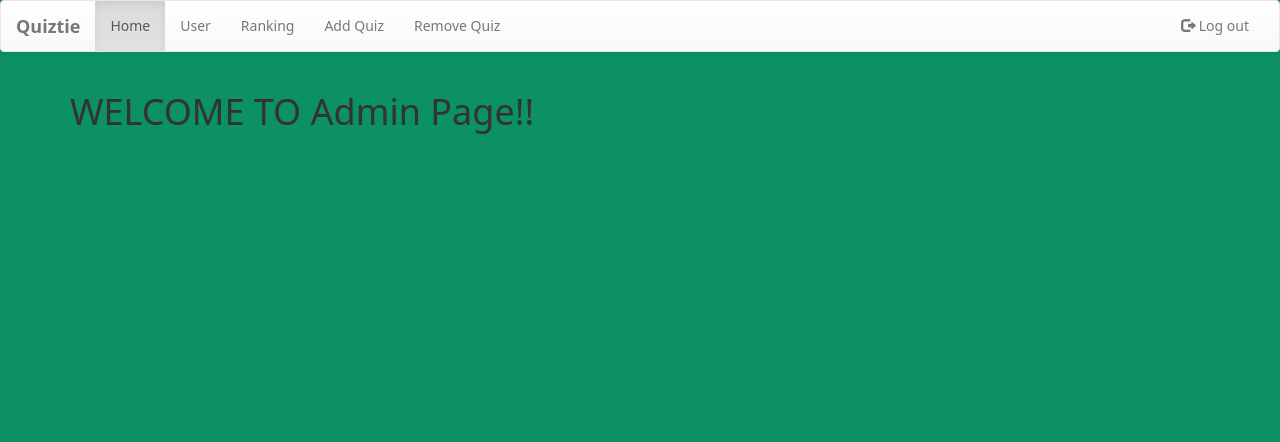
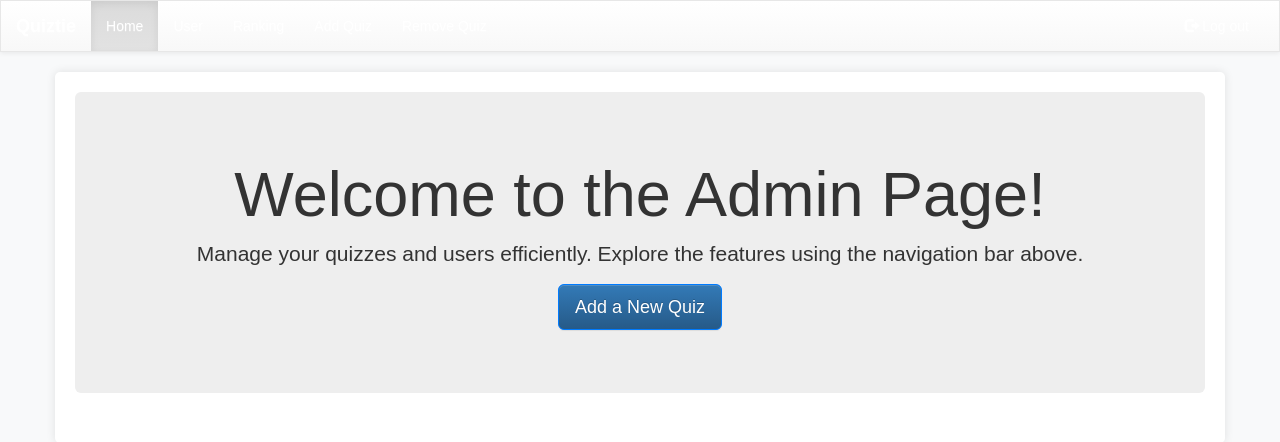
Before and after one commit to Uttam1910/QuiztieProject, a PHP site: page /dashboard.php in a window 1280 px wide. Shown: the top 442 px of the page. Run offline with PHP 8.4, Linux system fonts and the light colour scheme; the visitor is signed in with stand-in values (Sample User, id 1).

Commit message:
beautified admin page

```diff
--- a/dashboard.php
+++ b/dashboard.php
@@ -14,20 +14,65 @@
 ?>
 
 <!DOCTYPE html>
-<html>
+<html lang="en">
 <head>
     <meta charset="UTF-8">
     <meta name="viewport" content="width=device-width, initial-scale=1.0">
     <meta http-equiv="X-UA-Compatible" content="ie=edge">
     <title>Dashboard | Quiztie</title>
-    <link  rel="stylesheet" href="css/bootstrap.min.css"/>
-    <link  rel="stylesheet" href="css/bootstrap-theme.min.css"/>
+    <link rel="stylesheet" href="css/bootstrap.min.css">
+    <link rel="stylesheet" href="css/bootstrap-theme.min.css">
+    <link rel="stylesheet" href="css/font.css">
     <link rel="stylesheet" href="css/welcome.css">
-    <link  rel="stylesheet" href="css/font.css">
     <script src="js/jquery.js" type="text/javascript"></script>
-    <script src="js/bootstrap.min.js"  type="text/javascript"></script>
+    <script src="js/bootstrap.min.js" type="text/javascript"></script>
+    <style>
+        body {
+            background-color: #f8f9fa;
+            font-family: 'Arial', sans-serif;
+        }
+        .navbar {
+            background-color: #343a40;
+            border-radius: 0;
+            margin-bottom: 20px;
+        }
+        .navbar-brand {
+            color: #fff !important;
+            font-weight: bold;
+        }
+        .navbar-nav > li > a {
+            color: #fff !important;
+        }
+        .navbar-nav > li.active > a {
+            background-color: #007bff !important;
+            color: #fff !important;
+        }
+        .navbar-nav > li > a:hover {
+            background-color: #007bff !important;
+            color: #fff !important;
+        }
+        .container {
+            background-color: #ffffff;
+            border-radius: 5px;
+            padding: 20px;
+            box-shadow: 0 0 10px rgba(0, 0, 0, 0.1);
+        }
+        .title1 {
+            color: #343a40;
+        }
+        .table {
+            background-color: #fff;
+        }
+        .btn-primary {
+            background-color: #007bff;
+            border-color: #007bff;
+        }
+        .btn-primary:hover {
+            background-color: #0056b3;
+            border-color: #0056b3;
+        }
+    </style>
 </head>
-
 <body>
     <nav class="navbar navbar-default title1">
         <div class="container-fluid">
@@ -50,7 +95,7 @@
                     <li><a href="dashboard.php?q=5">Remove Quiz</a></li>
                 </ul>
                 <ul class="nav navbar-nav navbar-right">
-                    <li <?php echo''; ?> > <a href="logout1.php?q=dashboard.php"><span class="glyphicon glyphicon-log-out" aria-hidden="true"></span>&nbsp;Log out</a></li>
+                    <li><a href="logout1.php?q=dashboard.php"><span class="glyphicon glyphicon-log-out" aria-hidden="true"></span>&nbsp;Log out</a></li>
                 </ul>
             </div>
         </div>
@@ -59,61 +104,85 @@
     <div class="container">
         <div class="row">
             <div class="col-md-12">
-                <?php if(@$_GET['q']==0)
-                {
-                   echo "<h1> WELCOME TO Admin Page!!
-					</h1>";
+                <?php if(@$_GET['q']==0): ?>
+                    <div class="jumbotron text-center">
+                        <h1>Welcome to the Admin Page!</h1>
+                        <p>Manage your quizzes and users efficiently. Explore the features using the navigation bar above.</p>
+                        <p><a href="dashboard.php?q=4" class="btn btn-primary btn-lg">Add a New Quiz</a></p>
+                    </div>
+                <?php endif; ?>
 
-                }
+                <?php if(@$_GET['q']==2): ?>
+                    <div class="panel title">
+                        <div class="table-responsive">
+                            <table class="table table-striped title1">
+                                <tr style="color:red">
+                                    <td><center><b>Rank</b></center></td>
+                                    <td><center><b>Email</b></center></td>
+                                    <td><center><b>Score</b></center></td>
+                                </tr>
+                                <?php
+                                    $q = mysqli_query($con, "SELECT * FROM rank ORDER BY score DESC") or die('Error223');
+                                    $c = 0;
+                                    while($row = mysqli_fetch_array($q)):
+                                        $e = $row['email'];
+                                        $s = $row['score'];
+                                        $q12 = mysqli_query($con, "SELECT * FROM user WHERE email='$e'") or die('Error231');
+                                        while($row = mysqli_fetch_array($q12)):
+                                            $name = $row['name'];
+                                            $college = $row['college'];
+                                        endwhile;
+                                        $c++;
+                                ?>
+                                    <tr>
+                                        <td style="color:#99cc32"><center><b><?php echo $c; ?></b></center></td>
+                                        <td><center><?php echo $e; ?></center></td>
+                                        <td><center><?php echo $s; ?></center></td>
+                                    </tr>
+                                <?php endwhile; ?>
+                            </table>
+                        </div>
+                    </div>
+                <?php endif; ?>
 
-                if(@$_GET['q']== 2)
-                {
-                    $q=mysqli_query($con,"SELECT * FROM rank  ORDER BY score DESC " )or die('Error223');
-                    echo  '<div class="panel title"><div class="table-responsive">
-                    <table class="table table-striped title1" >
-                    <tr style="color:red"><td><center><b>Rank</b></center></td><td><center><b>Email</b></center></td><td><center><b>Score</b></center></td></tr>';
-                    $c=0;
-                    while($row=mysqli_fetch_array($q) )
-                    {
-                        $e=$row['email'];
-                        $s=$row['score'];
-                        $q12=mysqli_query($con,"SELECT * FROM user WHERE email='$e' " )or die('Error231');
-                        while($row=mysqli_fetch_array($q12) )
-                        {
-                            $name=$row['name'];
-                            $college=$row['college'];
-                        }
-                        $c++;
-                        echo '<tr><td style="color:#99cc32"><center><b>'.$c.'</b></center></td><td><center>'.$e.'</center></td><td><center>'.$s.'</center></td>';
-                    }
-                    echo '</table></div></div>';
-                }
-                ?>
+                <?php if(@$_GET['q']==1): ?>
+                    <div class="panel">
+                        <div class="table-responsive">
+                            <table class="table table-striped title1">
+                                <tr>
+                                    <td><center><b>S.N.</b></center></td>
+                                    <td><center><b>Name</b></center></td>
+                                    <td><center><b>College</b></center></td>
+                                    <td><center><b>Email</b></center></td>
+                                    <td><center><b>Action</b></center></td>
+                                </tr>
                                 <?php
-                    if(@$_GET['q']==1)
-                    {
-                        $result = mysqli_query($con,"SELECT * FROM user") or die('Error');
-                        echo  '<div class="panel"><div class="table-responsive"><table class="table table-striped title1">
-                        <tr><td><center><b>S.N.</b></center></td><td><center><b>Name</b></center></td><td><center><b>College</b></center></td><td><center><b>Email</b></center></td><td><center><b>Action</b></center></td></tr>';
-                        $c=1;
-                        while($row = mysqli_fetch_array($result))
-                        {
+                                    $result = mysqli_query($con, "SELECT * FROM user") or die('Error');
+                                    $c = 1;
+                                    while($row = mysqli_fetch_array($result)):
                                         $name = $row['name'];
                                         $email = $row['email'];
                                         $college = $row['college'];
-                            echo '<tr><td><center>'.$c++.'</center></td><td><center>'.$name.'</center></td><td><center>'.$college.'</center></td><td><center>'.$email.'</center></td><td><center><a title="Delete User" href="update.php?demail='.$email.'"><b><span class="glyphicon glyphicon-trash" aria-hidden="true"></span></b></a></center></td></tr>';
-                        }
-                        $c=0;
-                        echo '</table></div></div>';
-                    }
                                 ?>
+                                    <tr>
+                                        <td><center><?php echo $c++; ?></center></td>
+                                        <td><center><?php echo $name; ?></center></td>
+                                        <td><center><?php echo $college; ?></center></td>
+                                        <td><center><?php echo $email; ?></center></td>
+                                        <td><center><a title="Delete User" href="update.php?demail=<?php echo $email; ?>"><b><span class="glyphicon glyphicon-trash" aria-hidden="true"></span></b></a></center></td>
+                                    </tr>
+                                <?php endwhile; ?>
+                            </table>
+                        </div>
+                    </div>
+                <?php endif; ?>
 
-                <?php
-                    if(@$_GET['q']==4 && !(@$_GET['step']) )
-                    {
-                        echo '<div class="row"><span class="title1" style="margin-left:40%;font-size:30px;color:#fff;"><b>Enter Quiz Details</b></span><br /><br />
-                        <div class="col-md-3"></div><div class="col-md-6">
-                        <form class="form-horizontal title1" name="form" action="update.php?q=addquiz"  method="POST">
+                <?php if(@$_GET['q']==4 && !(@$_GET['step'])): ?>
+                    <div class="row">
+                        <span class="title1" style="margin-left:40%;font-size:30px;color:#343a40;"><b>Enter Quiz Details</b></span><br /><br />
+                        <div class="col-md-3"></div>
+                        <div class="col-md-6">
+                            <form class="form-horizontal title1" name="form" action="update.php?q=addquiz" method="POST">
                                 <fieldset>
                                     <div class="form-group">
                                         <label class="col-md-12 control-label" for="name"></label>
@@ -132,112 +201,49 @@
                                     <div class="form-group">
                                         <label class="col-md-12 control-label" for="right"></label>
                                         <div class="col-md-12">
-                                        <input id="right" name="right" placeholder="Enter marks on right answer" class="form-control input-md" min="0" type="number">
+                                            <input id="right" name="right" placeholder="Enter marks on right answer" class="form-control input-md" type="number">
                                         </div>
                                     </div>
 
                                     <div class="form-group">
                                         <label class="col-md-12 control-label" for="wrong"></label>
                                         <div class="col-md-12">
-                                        <input id="wrong" name="wrong" placeholder="Enter minus marks on wrong answer without sign" class="form-control input-md" min="0" type="number">
+                                            <input id="wrong" name="wrong" placeholder="Enter minus marks on wrong answer without sign" class="form-control input-md" type="number">
+                                        </div>
+                                    </div>
+
+                                    <div class="form-group">
+                                        <label class="col-md-12 control-label" for="time"></label>
+                                        <div class="col-md-12">
+                                            <input id="time" name="time" placeholder="Enter time limit for test in minutes" class="form-control input-md" type="number">
+                                        </div>
+                                    </div>
+
+                                    <div class="form-group">
+                                        <label class="col-md-12 control-label" for="tag"></label>
+                                        <div class="col-md-12">
+                                            <input id="tag" name="tag" placeholder="Enter #tag which is used for searching" class="form-control input-md" type="text">
+                                        </div>
+                                    </div>
+
+                                    <div class="form-group">
+                                        <label class="col-md-12 control-label" for="desc"></label>
+                                        <div class="col-md-12">
+                                            <textarea rows="8" cols="8" name="desc" class="form-control" placeholder="Write description here..."></textarea>
                                         </div>
                                     </div>
 
                                     <div class="form-group">
                                         <label class="col-md-12 control-label" for=""></label>
                                         <div class="col-md-12">
-                                        <input  type="submit" style="margin-left:45%" class="btn btn-primary" value="Submit" class="btn btn-primary"/>
+                                            <input type="submit" style="margin-left:45%" class="btn btn-primary" value="Submit">
                                         </div>
                                     </div>
-
                                 </fieldset>
-                        </form></div>';
-                    }
-                ?>
-
-                <?php
-                    if(@$_GET['q']==4 && (@$_GET['step'])==2 )
-                    {
-                        echo '
-                        <div class="row">
-                        <span class="title1" style="margin-left:40%;font-size:30px;"><b>Enter Question Details</b></span><br /><br />
-                        <div class="col-md-3"></div><div class="col-md-6"><form class="form-horizontal title1" name="form" action="update.php?q=addqns&n='.@$_GET['n'].'&eid='.@$_GET['eid'].'&ch=4 "  method="POST">
-                        <fieldset>
-                        ';
-
-                        for($i=1;$i<=@$_GET['n'];$i++)
-                        {
-                            echo '<b>Question number&nbsp;'.$i.'&nbsp;:</><br /><!-- Text input-->
-                                    <div class="form-group">
-                                        <label class="col-md-12 control-label" for="qns'.$i.' "></label>
-                                        <div class="col-md-12">
-                                            <textarea rows="3" cols="5" name="qns'.$i.'" class="form-control" placeholder="Write question number '.$i.' here..."></textarea>
+                            </form>
                         </div>
                     </div>
-                                    <div class="form-group">
-                                        <label class="col-md-12 control-label" for="'.$i.'1"></label>
-                                        <div class="col-md-12">
-                                            <input id="'.$i.'1" name="'.$i.'1" placeholder="Enter option a" class="form-control input-md" type="text">
-                                        </div>
-                                    </div>
-                                    <div class="form-group">
-                                        <label class="col-md-12 control-label" for="'.$i.'2"></label>
-                                        <div class="col-md-12">
-                                            <input id="'.$i.'2" name="'.$i.'2" placeholder="Enter option b" class="form-control input-md" type="text">
-                                        </div>
-                                    </div>
-                                    <div class="form-group">
-                                        <label class="col-md-12 control-label" for="'.$i.'3"></label>
-                                        <div class="col-md-12">
-                                            <input id="'.$i.'3" name="'.$i.'3" placeholder="Enter option c" class="form-control input-md" type="text">
-                                        </div>
-                                    </div>
-                                    <div class="form-group">
-                                        <label class="col-md-12 control-label" for="'.$i.'4"></label>
-                                        <div class="col-md-12">
-                                            <input id="'.$i.'4" name="'.$i.'4" placeholder="Enter option d" class="form-control input-md" type="text">
-                                        </div>
-                                    </div>
-                                    <br />
-                                    <b>Correct answer</b>:<br />
-                                    <select id="ans'.$i.'" name="ans'.$i.'" placeholder="Choose correct answer " class="form-control input-md" >
-                                    <option value="a">Select answer for question '.$i.'</option>
-                                    <option value="a"> option a</option>
-                                    <option value="b"> option b</option>
-                                    <option value="c"> option c</option>
-                                    <option value="d"> option d</option> </select><br /><br />';
-                        }
-                        echo '<div class="form-group">
-                                <label class="col-md-12 control-label" for=""></label>
-                                <div class="col-md-12">
-                                    <input  type="submit" style="margin-left:45%" class="btn btn-primary" value="Submit" class="btn btn-primary"/>
-                                </div>
-                              </div>
-
-                        </fieldset>
-                        </form></div>';
-                    }
-                ?>
-
-                <?php
-                    if(@$_GET['q']==5)
-                    {
-                        $result = mysqli_query($con,"SELECT * FROM quiz ORDER BY date DESC") or die('Error');
-                        echo  '<div class="panel"><div class="table-responsive"><table class="table table-striped title1">
-                        <tr><td><center><b>S.N.</b></center></td><td><center><b>Topic</b></center></td><td><center><b>Total question</b></center></td><td><center><b>Marks</b></center></td><td><center><b>Action</b></center></td></tr>';
-                        $c=1;
-                        while($row = mysqli_fetch_array($result)) {
-                            $title = $row['title'];
-                            $total = $row['total'];
-                            $right = $row['right'];
-                            $eid = $row['eid'];
-                            echo '<tr><td><center>'.$c++.'</center></td><td><center>'.$title.'</center></td><td><center>'.$total.'</center></td><td><center>'.$right*$total.'</center></td>
-                            <td><center><b><a href="update.php?q=rmquiz&eid='.$eid.'" class="pull-right btn sub1" style="margin:0px;background:red;color:black"><span class="glyphicon glyphicon-trash" aria-hidden="true"></span>&nbsp;<span class="title1"><b>Remove</b></span></a></b></center></td></tr>';
-                        }
-                        $c=0;
-                        echo '</table></div></div>';
-                    }
-                ?>
+                <?php endif; ?>
             </div>
         </div>
     </div>
```
Lines whose indentation alone changed are shown as unchanged.
